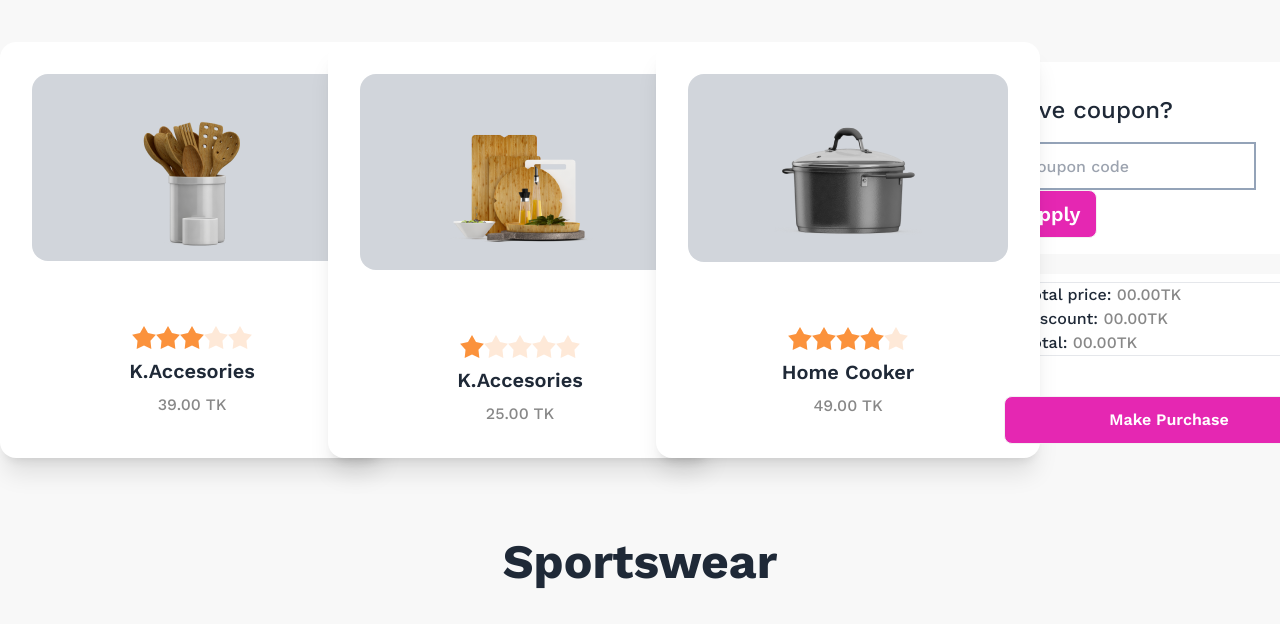
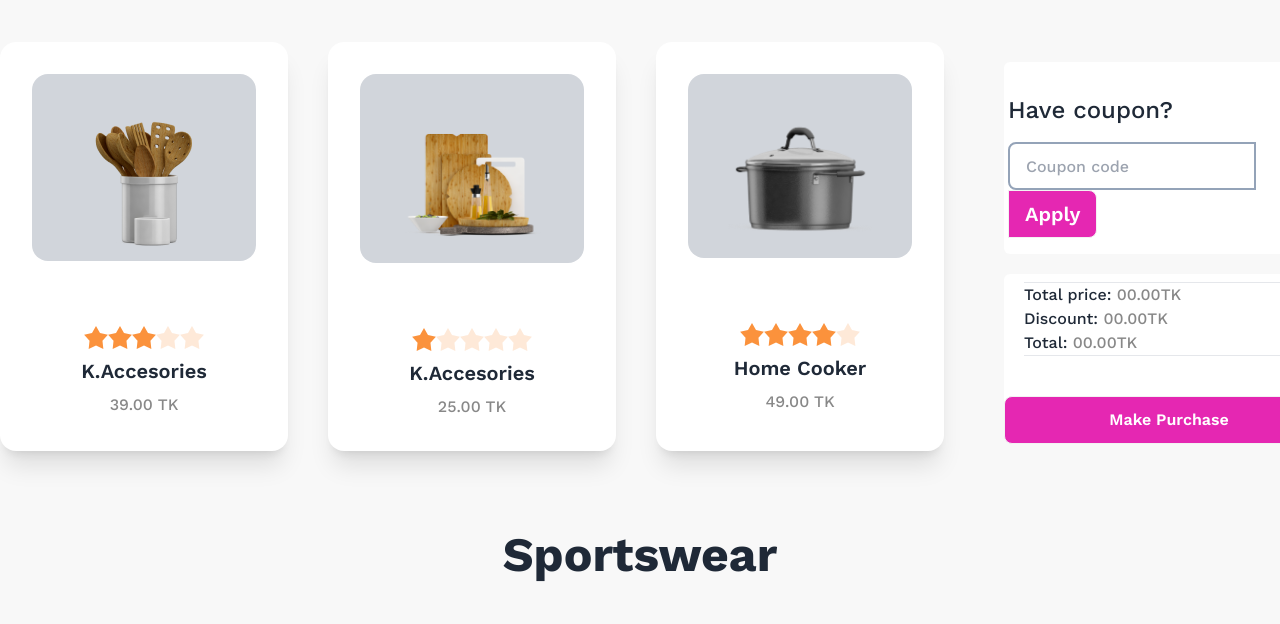
Before and after one commit to skaffroddin/Summer-Sale, a plain HTML site: page index.html in a window 1280 px wide. Shown: the part 742-1366 px from the top of the page. Drawn offline with nearby package versions, Linux system fonts and the light colour scheme.

Commit message:
width fixed

```diff
--- a/index.html
+++ b/index.html
@@ -39,7 +39,7 @@
   <main>
     <h1 class="text-5xl relative top-36 font-bold text-center">Kitchenware</h1>
     <div class="grid lg:grid-cols-4 gap-8 mt-48 h-auto ml-[600px] lg:ml-0">
-      <div onclick="c1()" id="card-1" class="card w-96 bg-base-100 shadow-xl">
+      <div onclick="c1()" id="card-1" class="card w-72 bg-base-100 shadow-xl">
         <figure class="px-10 pt-10 bg-[#d1d5db] m-8 rounded-r-2xl rounded-b-2xl">
           <img src="images/prod1.png" alt="Shoes" class="rounded-xl mb-3" />
         </figure>
@@ -55,7 +55,7 @@
           <p class="text-[#1111117F]"><span id="k-1">39.00</span> TK</p>
         </div>
       </div>
-      <div onclick="c2()" id="card-2" class="card w-96 bg-base-100 shadow-xl">
+      <div onclick="c2()" id="card-2" class="card w-72 bg-base-100 shadow-xl">
         <figure class="px-10 pt-10 bg-[#d1d5db] m-8 rounded-r-2xl rounded-b-2xl">
           <img src="images/prod2.png" alt="Shoes" class="rounded-xl mb-3" />
         </figure>
@@ -71,7 +71,7 @@
           <p class="text-[#1111117F]"><span id="k-2">25.00</span> TK</p>
         </div>
       </div>
-      <div onclick="c3()" id="card-3" class="card w-96 bg-base-100 shadow-xl">
+      <div onclick="c3()" id="card-3" class="card w-72 bg-base-100 shadow-xl">
         <figure class="px-10 pt-10 bg-[#d1d5db] m-8 rounded-r-2xl rounded-b-2xl">
           <img src="images/prod3.png" alt="Shoes" class="rounded-xl mb-3" />
         </figure>
```
